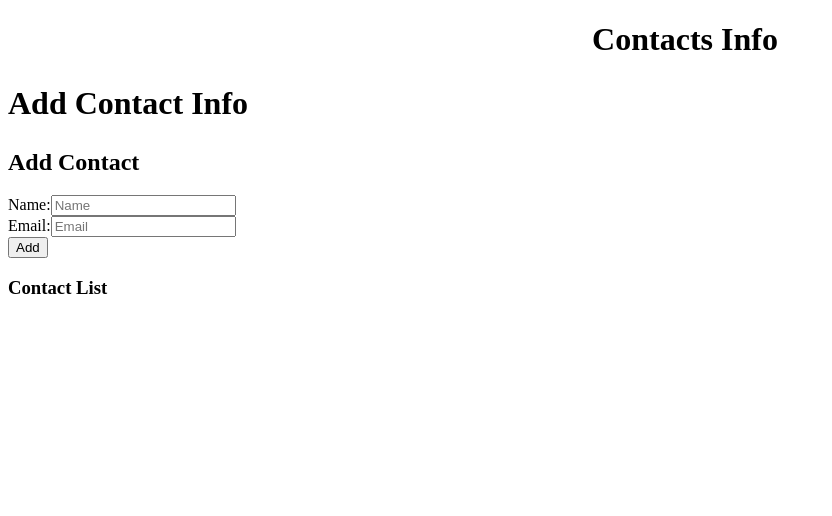
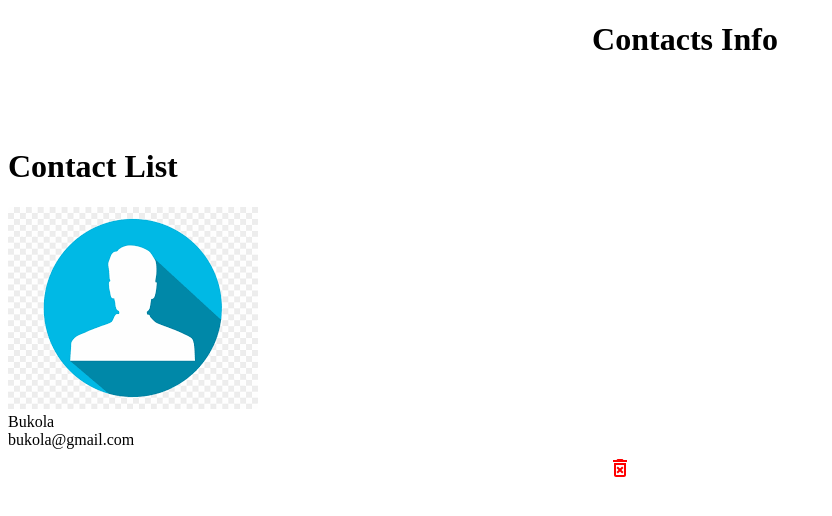
Before and after one commit to Enaturale/Contact-List, a React (Create React App) app: page / in a window 1280 px wide. Shown: the top 516 px of the page, without its empty margins (0-832 px from the left). Built offline with nearby package versions, Linux system fonts and the light colour scheme; the HTML template or start-up script is replaced by a standard one.

Commit message:
Added Router to the project

```diff
--- a/package.json
+++ b/package.json
@@ -11,6 +11,7 @@
     "@testing-library/user-event": "^12.1.10",
     "react": "^17.0.2",
     "react-dom": "^17.0.2",
+    "react-router-dom": "^5.2.0",
     "react-scripts": "4.0.3",
     "uuidv4": "^6.2.8",
     "web-vitals": "^1.0.1"
--- a/src/components/App.js
+++ b/src/components/App.js
@@ -1,5 +1,6 @@
 import "./App.css";
-import React, {useState, useEffect} from "react";
+import React, { useState, useEffect } from "react";
+import { BrowserRouter as Router, Switch, Route } from "react-router-dom";
 import { uuid } from "uuidv4";
 import Header from "./Header";
 import AddContact from "./AddContact";
@@ -21,38 +22,43 @@
 
   // ]
 
-  const  LOCAL_STORAGE_KEY = "contacts"
-  const[contacts, setContacts] = useState([]);
+  const LOCAL_STORAGE_KEY = "contacts";
+  const [contacts, setContacts] = useState([]);
 
   //adding contact to the list
   const addContactHandler = (contact) => {
     console.log(contact);
-    setContacts([...contacts, {id: uuid(), ...contact}]);
+    setContacts([...contacts, { id: uuid(), ...contact }]);
   };
 
   const deleteContactHandler = (id) => {
     const newContactList = contacts.filter((contact) => {
       return contact.id !== id;
-    })
+    });
     setContacts(newContactList);
-  }
+  };
 
-  useEffect(() =>{
+  useEffect(() => {
     const retriveContacts = JSON.parse(localStorage.getItem(LOCAL_STORAGE_KEY));
-    if(retriveContacts) setContacts(retriveContacts);
+    if (retriveContacts) setContacts(retriveContacts);
   }, []);
 
-  useEffect(() =>{
+  useEffect(() => {
     localStorage.setItem(LOCAL_STORAGE_KEY, JSON.stringify(contacts));
   }, [contacts]);
 
+  return (
+    <div className="ui container">
+      <Router>
+        <Header />
+        <Switch>
+          <Route path="/" exact component={ContactList} />
+          <Route path="/add" component={AddContact} />
+        </Switch>
 
-
-  return (
-    <div  className = "ui container">
-      <Header />
-      <AddContact addContactHandler={addContactHandler} />
-      <ContactList contacts={contacts} getContactId = {deleteContactHandler}/>
+        {/* <AddContact addContactHandler={addContactHandler} />
+      <ContactList contacts={contacts} getContactId = {deleteContactHandler}/> */}
+      </Router>
     </div>
   );
 }
--- a/src/components/ContactList.js
+++ b/src/components/ContactList.js
@@ -7,18 +7,29 @@
 
   const deleteContact = (id) => {
     props.getContactId(id);
-  }
+  };
 
-  const showContactList = props.contacts.map((contact) => {
+  const contacts = [
+    {
+      id: "1",
+      name: "Bukola",
+      email: "bukola@gmail.com",
+    },
+  ];
+  const showContactList = contacts.map((contact) => {
     return (
-      <ContactCard  contact= {contact} clickDeleteHandler={deleteContact} key={contact.id} />
+      <ContactCard
+        contact={contact}
+        clickDeleteHandler={deleteContact}
+        key={contact.id}
+      />
     );
   });
 
   return (
-    <div className="ui celled list">
-      <h3>Contact List</h3>
-      {showContactList}
+    <div>
+       <div style ={{marginTop: '90px'}}><h1>Contact List</h1> </div>
+      <div className="ui celled list">{showContactList}</div>
     </div>
   );
 };
```
Also changed, not shown: 2 other files (tests, documents, lock files or other folders).
